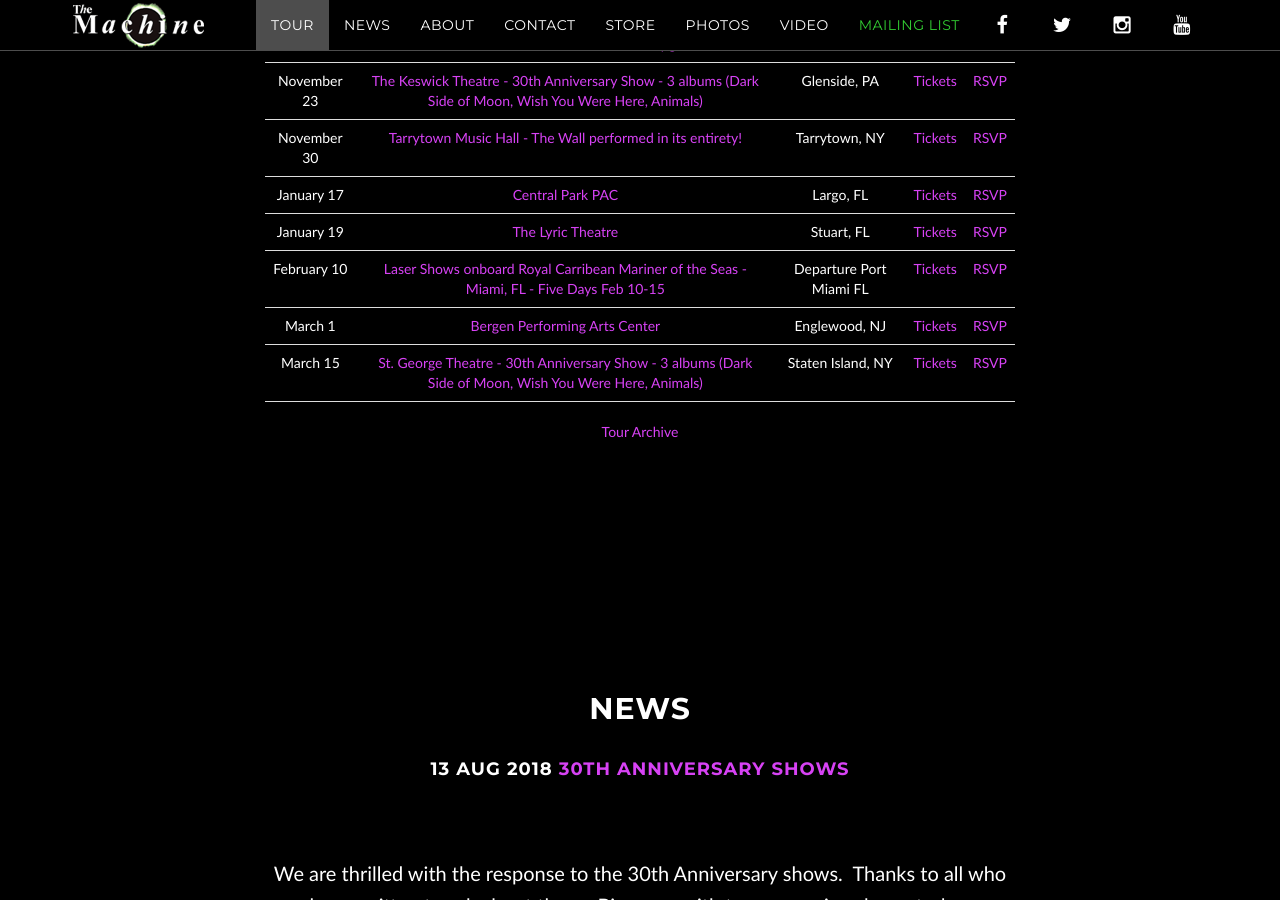
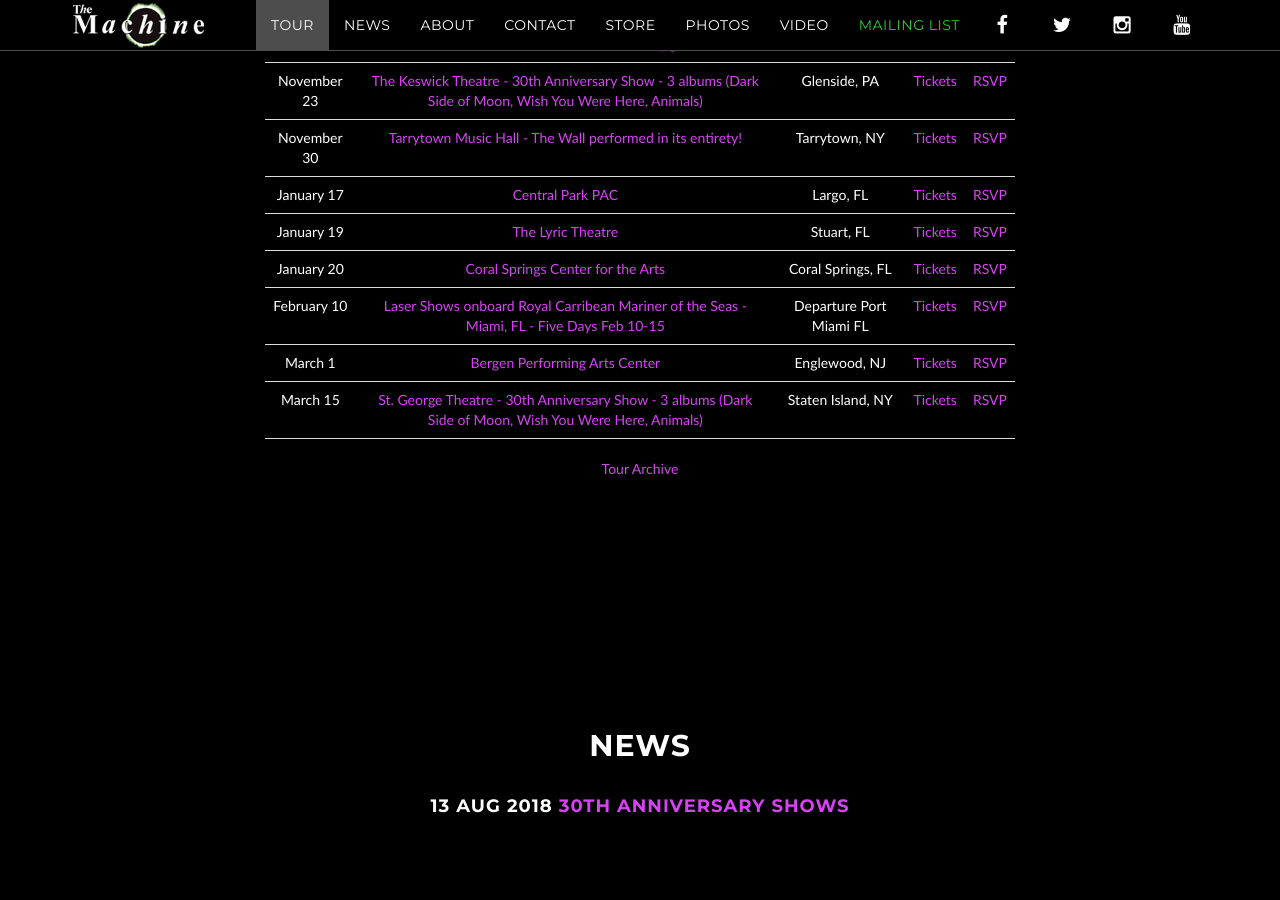
Before and after one commit to machineweb/machineweb.github.io, a Jekyll site: the page built from index.html, in a window 1280 px wide and 900 px high, scrolled down 1432 px. Built offline with Jekyll 4.4.1, drawn with Linux system fonts in a browser that asks for light colours; comment, search, counter and statistics services are not loaded.

Commit message:
New tour item

```diff
--- a/_data/tour.yml
+++ b/_data/tour.yml
@@ -3593,3 +3593,11 @@
     tickets-url: "https://www.axs.com/events/355154/the-machine-performs-pink-floyd-tickets"
     rsvp-url: "https://www.facebook.com/events/934507633420477/"
     order: "1542949200000"
+
+  - date: "January 20 2019"
+    venue: "Coral Springs Center for the Arts"
+    venue-url: "https://ev5.evenue.net/cgi-bin/ncommerce3/SEGetEventInfo?ticketCode=GS%3ACSCC%3AC18%3AMACH01%3A&linkID=pfm-coralsprings&shopperContext=&pc=&caller=&appCode=&groupCode=&cgc="
+    location: "Coral Springs, FL"
+    tickets-url: "https://ev5.evenue.net/cgi-bin/ncommerce3/SEGetEventInfo?ticketCode=GS%3ACSCC%3AC18%3AMACH01%3A&linkID=pfm-coralsprings&shopperContext=&pc=&caller=&appCode=&groupCode=&cgc="
+    rsvp-url: "https://www.facebook.com/events/729794240689133/"
+    order: "1547960400000"
```
